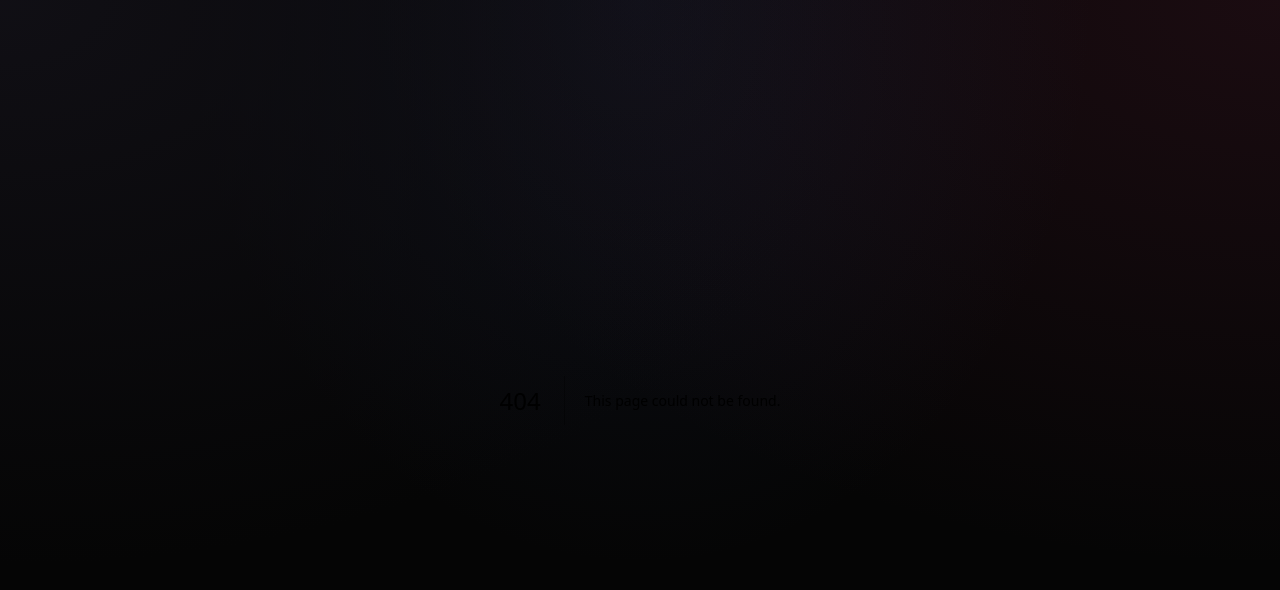
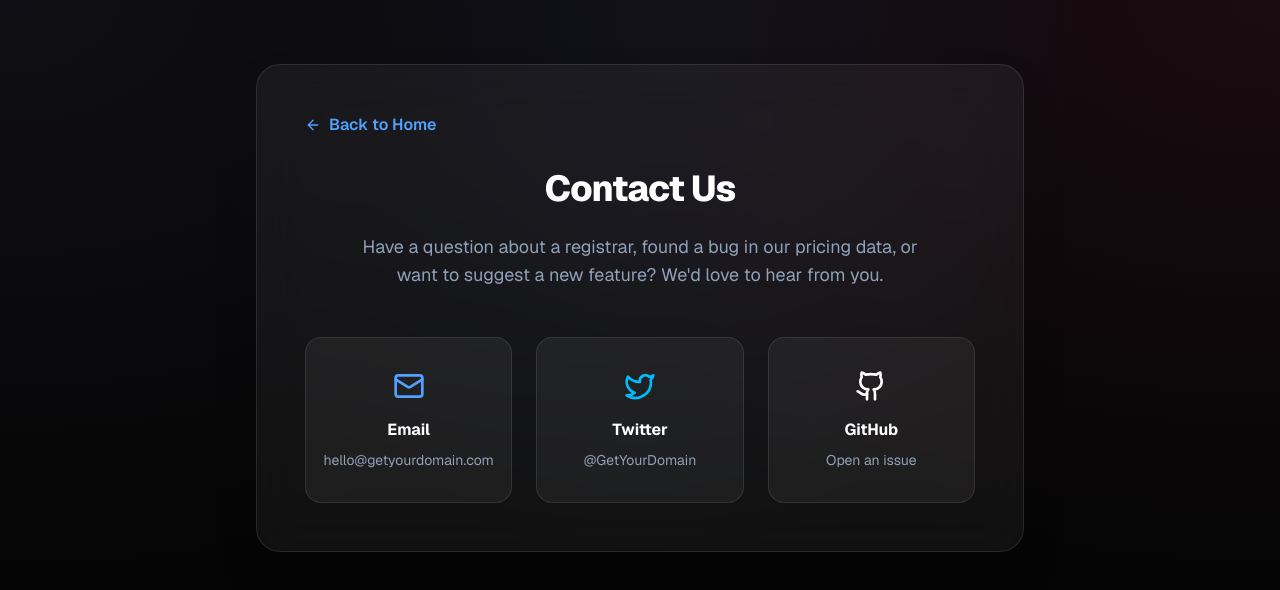
Before and after one commit to Mohid59/GetYourDomain, a Next.js app: page /contact in a window 1280 px wide. Before the commit this address had no page. Shown: the top 590 px of the page. Built offline with nearby package versions, Linux system fonts and the light colour scheme.

Commit message:
feat: Add Privacy Policy, Terms of Service, and Contact pages

```diff
--- /dev/null
+++ b/app/contact/page.tsx
@@ -0,0 +1,42 @@
+import Link from 'next/link';
+import { ArrowLeft, Mail, Twitter, Github } from 'lucide-react';
+
+export default function Contact() {
+  return (
+    <div className="min-h-screen py-16 px-4 sm:px-6 lg:px-8 relative z-10 text-slate-300">
+      <div className="max-w-3xl mx-auto bg-white/5 border border-white/10 rounded-3xl p-8 md:p-12 backdrop-blur-xl shadow-2xl text-center">
+        <div className="mb-8 flex justify-start">
+          <Link href="/" className="inline-flex items-center text-blue-400 hover:text-blue-300 transition-colors font-semibold">
+            <ArrowLeft className="w-4 h-4 mr-2" />
+            Back to Home
+          </Link>
+        </div>
+
+        <h1 className="text-4xl font-extrabold text-white mb-6 tracking-tight">Contact Us</h1>
+        <p className="text-lg text-slate-400 mb-12 max-w-xl mx-auto">
+          Have a question about a registrar, found a bug in our pricing data, or want to suggest a new feature? We'd love to hear from you.
+        </p>
+
+        <div className="grid grid-cols-1 md:grid-cols-3 gap-6">
+          <a href="mailto:hello@getyourdomain.example.com" className="p-8 bg-white/5 border border-white/10 rounded-2xl hover:bg-white/10 transition-colors group flex flex-col items-center">
+            <Mail className="w-8 h-8 text-blue-400 mb-4 group-hover:scale-110 transition-transform" />
+            <h3 className="text-white font-bold mb-2">Email</h3>
+            <p className="text-sm text-slate-400">hello@getyourdomain.com</p>
+          </a>
+
+          <a href="#" className="p-8 bg-white/5 border border-white/10 rounded-2xl hover:bg-white/10 transition-colors group flex flex-col items-center">
+            <Twitter className="w-8 h-8 text-sky-400 mb-4 group-hover:scale-110 transition-transform" />
+            <h3 className="text-white font-bold mb-2">Twitter</h3>
+            <p className="text-sm text-slate-400">@GetYourDomain</p>
+          </a>
+
+          <a href="https://github.com/Mohid59/GetYourDomain" target="_blank" rel="noopener noreferrer" className="p-8 bg-white/5 border border-white/10 rounded-2xl hover:bg-white/10 transition-colors group flex flex-col items-center">
+            <Github className="w-8 h-8 text-white mb-4 group-hover:scale-110 transition-transform" />
+            <h3 className="text-white font-bold mb-2">GitHub</h3>
+            <p className="text-sm text-slate-400">Open an issue</p>
+          </a>
+        </div>
+      </div>
+    </div>
+  );
+}
--- a/app/page.tsx
+++ b/app/page.tsx
@@ -2,6 +2,7 @@
 
 import { useState } from 'react';
 import { motion, AnimatePresence, Variants } from 'framer-motion';
+import Link from 'next/link';
 import SearchBox from '@/components/SearchBox';
 import RegistrarTable from '@/components/RegistrarTable';
 import { DomainSearchResponse } from '@/types/domain';
@@ -246,9 +247,9 @@ export default function Home() {
             © {new Date().getFullYear()} GetYourDomain. All rights reserved.
           </div>
           <div className="flex space-x-6 text-sm font-medium text-slate-400">
-            <a href="#" className="hover:text-white transition-colors">Privacy Policy</a>
-            <a href="#" className="hover:text-white transition-colors">Terms of Service</a>
-            <a href="#" className="hover:text-white transition-colors">Contact</a>
+            <Link href="/privacy" className="hover:text-white transition-colors">Privacy Policy</Link>
+            <Link href="/terms" className="hover:text-white transition-colors">Terms of Service</Link>
+            <Link href="/contact" className="hover:text-white transition-colors">Contact</Link>
           </div>
         </div>
       </footer>
--- /dev/null
+++ b/app/privacy/page.tsx
@@ -0,0 +1,36 @@
+import Link from 'next/link';
+import { ArrowLeft } from 'lucide-react';
+
+export default function PrivacyPolicy() {
+  return (
+    <div className="min-h-screen py-16 px-4 sm:px-6 lg:px-8 relative z-10 text-slate-300">
+      <div className="max-w-3xl mx-auto bg-white/5 border border-white/10 rounded-3xl p-8 md:p-12 backdrop-blur-xl shadow-2xl">
+        <Link href="/" className="inline-flex items-center text-blue-400 hover:text-blue-300 transition-colors mb-8 font-semibold">
+          <ArrowLeft className="w-4 h-4 mr-2" />
+          Back to Home
+        </Link>
+
+        <h1 className="text-4xl font-extrabold text-white mb-8 tracking-tight">Privacy Policy</h1>
+
+        <div className="space-y-6 text-sm leading-relaxed">
+          <p>Last updated: {new Date().toLocaleDateString('en-US', { month: 'short', day: 'numeric', year: 'numeric' })}</p>
+
+          <h2 className="text-xl font-bold text-white mt-8 mb-4">1. Information We Collect</h2>
+          <p>GetYourDomain ("we", "our", or "us") operates as a domain pricing comparison aggregator. We do not collect personally identifiable information (PII) from our visitors. Our service is completely free to use without requiring an account.</p>
+
+          <h2 className="text-xl font-bold text-white mt-8 mb-4">2. How We Use Your Information</h2>
+          <p>The only data we process consists of the domain names you type into our search bar. This data is temporarily passed to our backend to query registrar APIs for availability and pricing. We do not store or log your search queries.</p>
+
+          <h2 className="text-xl font-bold text-white mt-8 mb-4">3. Affiliate Links & Third Parties</h2>
+          <p>When you click a "Buy" button on our site, you are redirected to a third-party domain registrar (e.g., Namecheap, Porkbun). These links may contain affiliate tracking codes that help support our site at no additional cost to you. Once you leave our site, the privacy policies and terms of those respective registrars will apply.</p>
+
+          <h2 className="text-xl font-bold text-white mt-8 mb-4">4. Cookies</h2>
+          <p>We do not use tracking cookies. However, the third-party registrars we link to may use cookies to track affiliate referrals and manage your session.</p>
+
+          <h2 className="text-xl font-bold text-white mt-8 mb-4">5. Changes to This Policy</h2>
+          <p>We may update this Privacy Policy from time to time. Any changes will be posted on this page.</p>
+        </div>
+      </div>
+    </div>
+  );
+}
--- /dev/null
+++ b/app/terms/page.tsx
@@ -0,0 +1,36 @@
+import Link from 'next/link';
+import { ArrowLeft } from 'lucide-react';
+
+export default function TermsOfService() {
+  return (
+    <div className="min-h-screen py-16 px-4 sm:px-6 lg:px-8 relative z-10 text-slate-300">
+      <div className="max-w-3xl mx-auto bg-white/5 border border-white/10 rounded-3xl p-8 md:p-12 backdrop-blur-xl shadow-2xl">
+        <Link href="/" className="inline-flex items-center text-blue-400 hover:text-blue-300 transition-colors mb-8 font-semibold">
+          <ArrowLeft className="w-4 h-4 mr-2" />
+          Back to Home
+        </Link>
+
+        <h1 className="text-4xl font-extrabold text-white mb-8 tracking-tight">Terms of Service</h1>
+
+        <div className="space-y-6 text-sm leading-relaxed">
+          <p>Last updated: {new Date().toLocaleDateString('en-US', { month: 'short', day: 'numeric', year: 'numeric' })}</p>
+
+          <h2 className="text-xl font-bold text-white mt-8 mb-4">1. Acceptance of Terms</h2>
+          <p>By accessing and using GetYourDomain (the "Service"), you accept and agree to be bound by the terms and provisions of this agreement.</p>
+
+          <h2 className="text-xl font-bold text-white mt-8 mb-4">2. Description of Service</h2>
+          <p>GetYourDomain provides a search engine and pricing comparison tool for domain names. We do not sell domains directly. We simply aggregate pricing information from ICANN-accredited registrars.</p>
+
+          <h2 className="text-xl font-bold text-white mt-8 mb-4">3. Accuracy of Information</h2>
+          <p>While we strive to keep pricing information as accurate and up-to-date as possible, we cannot guarantee that the prices displayed will exactly match the final price at checkout on the registrar's website. Registrars may change prices, add taxes, or apply specific geographical restrictions at any time.</p>
+
+          <h2 className="text-xl font-bold text-white mt-8 mb-4">4. Affiliate Disclaimer</h2>
+          <p>GetYourDomain participates in various affiliate marketing programs. When you click on links to registrars and make a purchase, this can result in a commission that is credited to this site.</p>
+
+          <h2 className="text-xl font-bold text-white mt-8 mb-4">5. Limitation of Liability</h2>
+          <p>GetYourDomain shall not be liable for any direct, indirect, incidental, special, consequential, or exemplary damages resulting from the use or inability to use the Service, or from any purchases made on third-party sites accessed through the Service.</p>
+        </div>
+      </div>
+    </div>
+  );
+}
```
